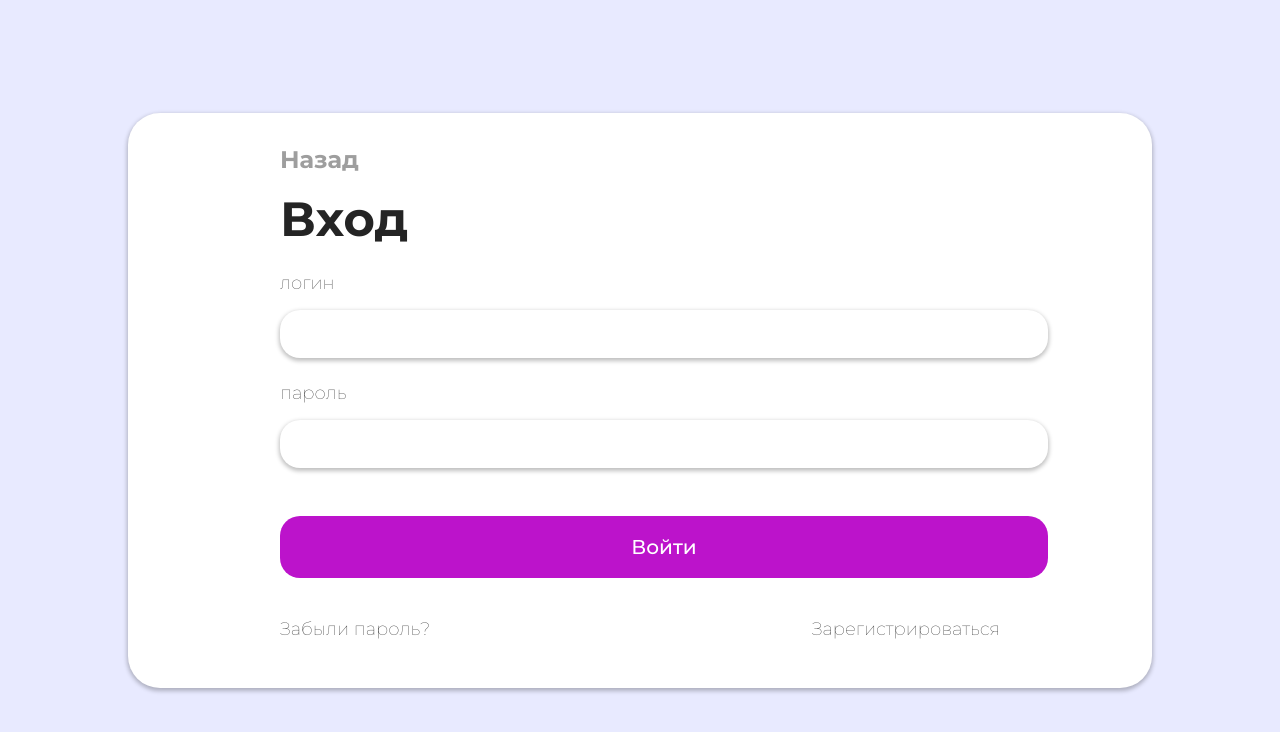
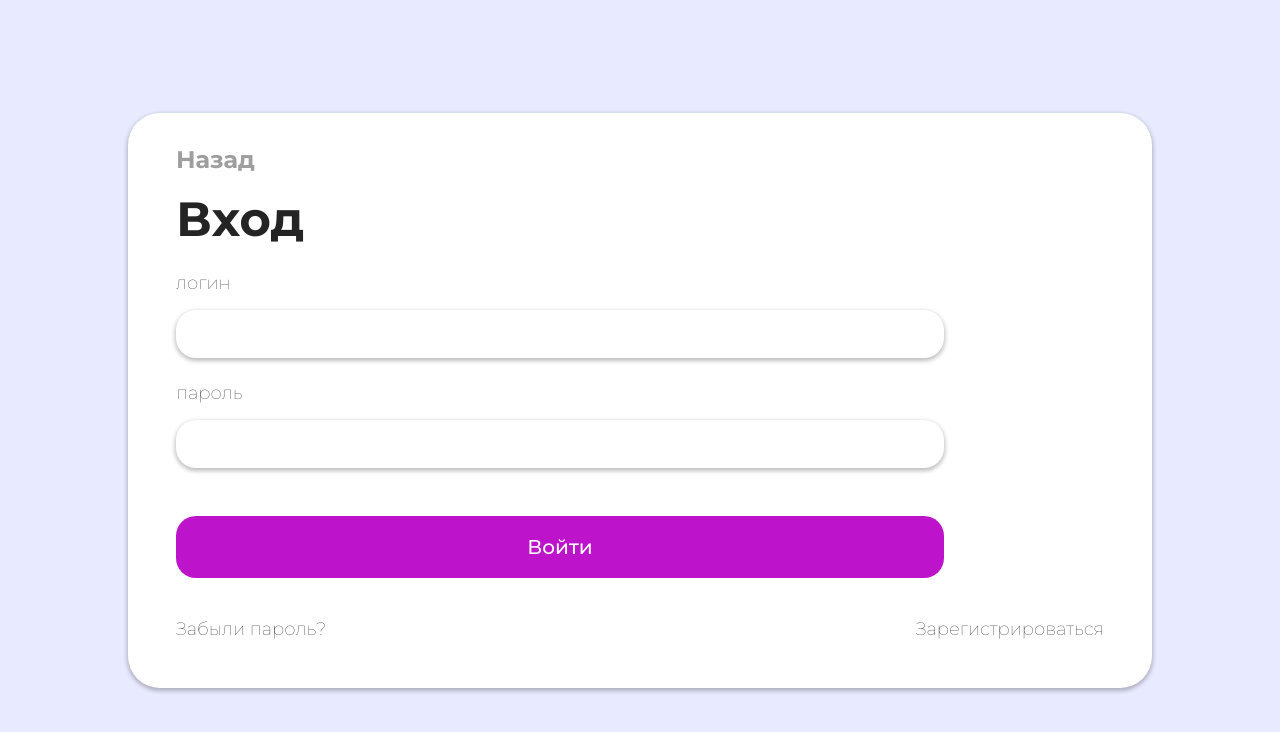
Before and after one commit to DoomGuy1818/testing-next, a Next.js app: page /seller/login in a window 1280 px wide. Shown: the top 732 px of the page. Built offline with nearby package versions, Linux system fonts and the light colour scheme.

Commit message:
Fixed padding and margins on login form

```diff
--- a/src/components/Login/Login.module.scss
+++ b/src/components/Login/Login.module.scss
@@ -11,6 +11,7 @@
 }
 .loginBox {
   display: flex;
+  flex-direction: column;
   justify-content: center;
   align-content: center;
   border-radius: 2rem;
@@ -23,11 +24,11 @@
     @include register-button;
     width: clamp(40vw, 60vw, 80vw);
     margin-top: 2rem;
-    margin-left: 3rem;
+    margin-left: 2rem;
   }
 
   h1 {
-    margin-left: 3rem;
+    margin-left: 2rem;
     margin-top: 2vh;
     margin-bottom: 1vh;
     @include h1-title;
@@ -40,7 +41,7 @@
 
 .backButton {
   @include back-button;
-  margin-left: 3rem;
+  margin-left: 2rem;
   margin-top: 2rem;
 }
 
@@ -48,7 +49,7 @@
   display: flex;
   flex-direction: column;
   span {
-    margin-left: 3rem;
+    margin-left: 2rem;
     margin-top: 1rem;
     @include span-text;
   }
@@ -57,7 +58,7 @@
     @include input-box;
     width: clamp(40vw, 60vw, 80vw);
     height: 3rem;
-    margin-left: 3rem;
+    margin-left: 2rem;
     margin-bottom: 1rem;
     margin-top: 1rem;
   }
@@ -68,7 +69,7 @@
   flex-direction: column;
 
   span {
-    margin-left: 3rem;
+    margin-left: 2rem;
     margin-top: 0.5rem;
     @include span-text;
   }
@@ -76,7 +77,7 @@
   input {
     width: clamp(40vw, 60vw, 80vw);
     height: 3rem;
-    margin-left: 3rem;
+    margin-left: 2rem;
     margin-bottom: 1rem;
     margin-top: 1rem;
     @include input-box;
@@ -97,13 +98,13 @@
   @include span-text;
   text-decoration: none;
   margin-top: 1rem;
-  margin-left: 3rem;
+  margin-left: 2rem;
 }
 
 .register {
   @include span-text;
   text-decoration: none;
   margin-top: 1rem;
-  margin-left: 3rem;
-  margin-right: 3rem;
+  margin-left: 2rem;
+  margin-right: 2rem;
 }
```
